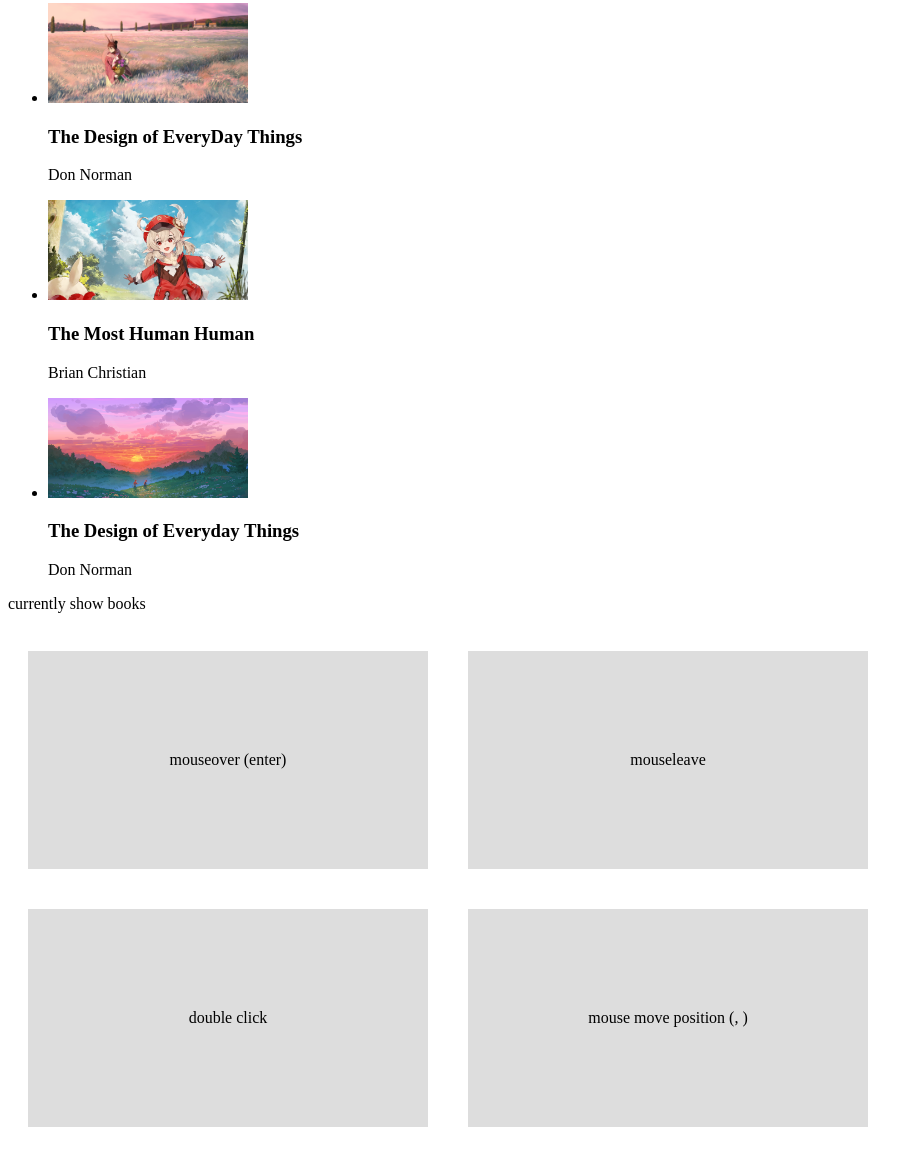
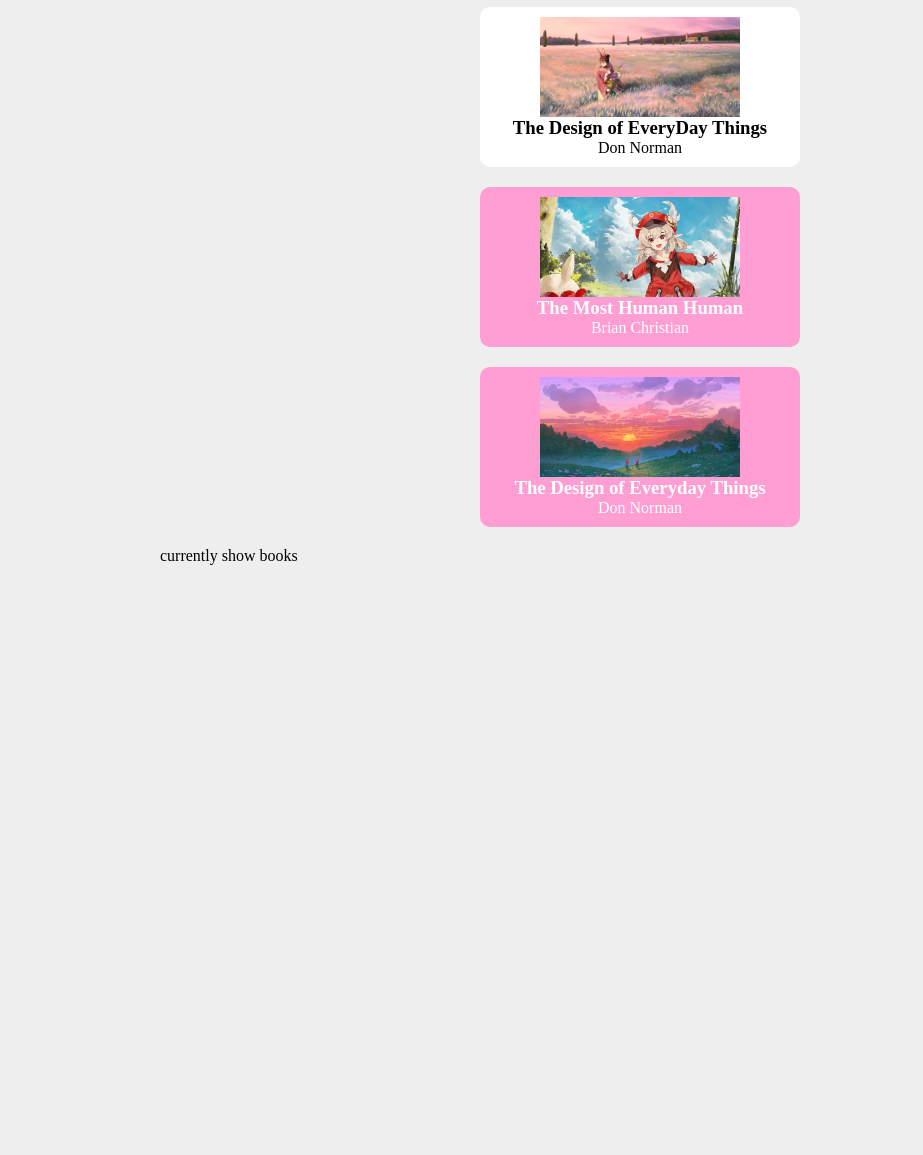
Before and after one commit to bongudth/tuto-vuejs3, a plain HTML site: page index.html in a window 1280 px wide. Shown: the part 132-1287 px from the top of the page, without its empty margins (0-923 px from the left). After the commit the page ends 800 px from the top, so only its background shows below. Drawn offline with nearby package versions, Linux system fonts and the light colour scheme.

Commit message:
Dynamic Classes

```diff
--- a/app.js
+++ b/app.js
@@ -7,16 +7,19 @@ const app = Vue.createApp({
           url: 'assets/book1.jpg',
           title: 'The Design of EveryDay Things',
           author: 'Don Norman',
+          isFav: false,
         },
         {
           url: 'assets/book2.jpg',
           title: 'The Most Human Human',
           author: 'Brian Christian',
+          isFav: true,
         },
         {
           url: 'assets/book3.png',
           title: 'The Design of Everyday Things',
           author: 'Don Norman',
+          isFav: true,
         },
       ],
       url: 'https://www.google.com',
@@ -32,9 +35,8 @@ const app = Vue.createApp({
         console.log(data)
       }
     },
-    handleMouseMove(e) {
-      this.x = e.offsetX
-      this.y = e.offsetY
+    toggleFav(book) {
+      book.isFav = !book.isFav
     }
   }
 })
--- a/index.html
+++ b/index.html
@@ -7,18 +7,35 @@
   <title>Learning Vue 3 with bongudth</title>
   <script src="https://unpkg.com/vue@3.0.2"></script>
   <style>
+    body {
+      background: #eee;
+      max-width: 960px;
+      margin: 20px auto;
+    }
+    p, h3, ul {
+      margin: 0;
+      padding: 0;
+    }
+    li {
+      width: 300px;
+      list-style-type: none;
+      background: #fff;
+      margin: 20px auto;
+      padding: 10px;
+      border-radius: 10px;
+      display: flex;
+      flex-direction: column;
+      align-items: center;
+      cursor: pointer;
+    }
+    li.fav {
+      background: #ff9ed2;
+      color: #fff;
+    }
     img {
+      width: 200px;
       height: 100px;
-      width: 200px;
       object-fit: cover;
-    }
-    .box {
-      padding: 100px 0;
-      width: 400px;
-      text-align: center;
-      background: #ddd;
-      margin: 20px;
-      display: inline-block;
     }
   </style>
 </head>
@@ -36,7 +53,7 @@
     </button>
     <div v-if="showBooks">
       <ul>
-        <li v-for="book in books">
+        <li v-for="book in books" :class="{ fav: book.isFav }" @click="toggleFav(book)">
           <img :src="book.url" :alt="book.title">
           <h3>{{ book.title }}</h3>
           <p>{{ book.author }}</p>
@@ -44,13 +61,6 @@
       </ul>
     </div>
     <div v-show="showBooks">currently show books</div>
-
-    <br />
-
-    <div class="box" @mouseover="handleEvent($event, 5)">mouseover (enter)</div>
-    <div class="box" @mouseleave="handleEvent">mouseleave</div>
-    <div class="box" @dblclick="handleEvent">double click</div>
-    <div class="box" @mousemove="handleMouseMove">mouse move position ({{ x }}, {{ y }})</div>
   </div>
 
   <script src="app.js"></script>
```
